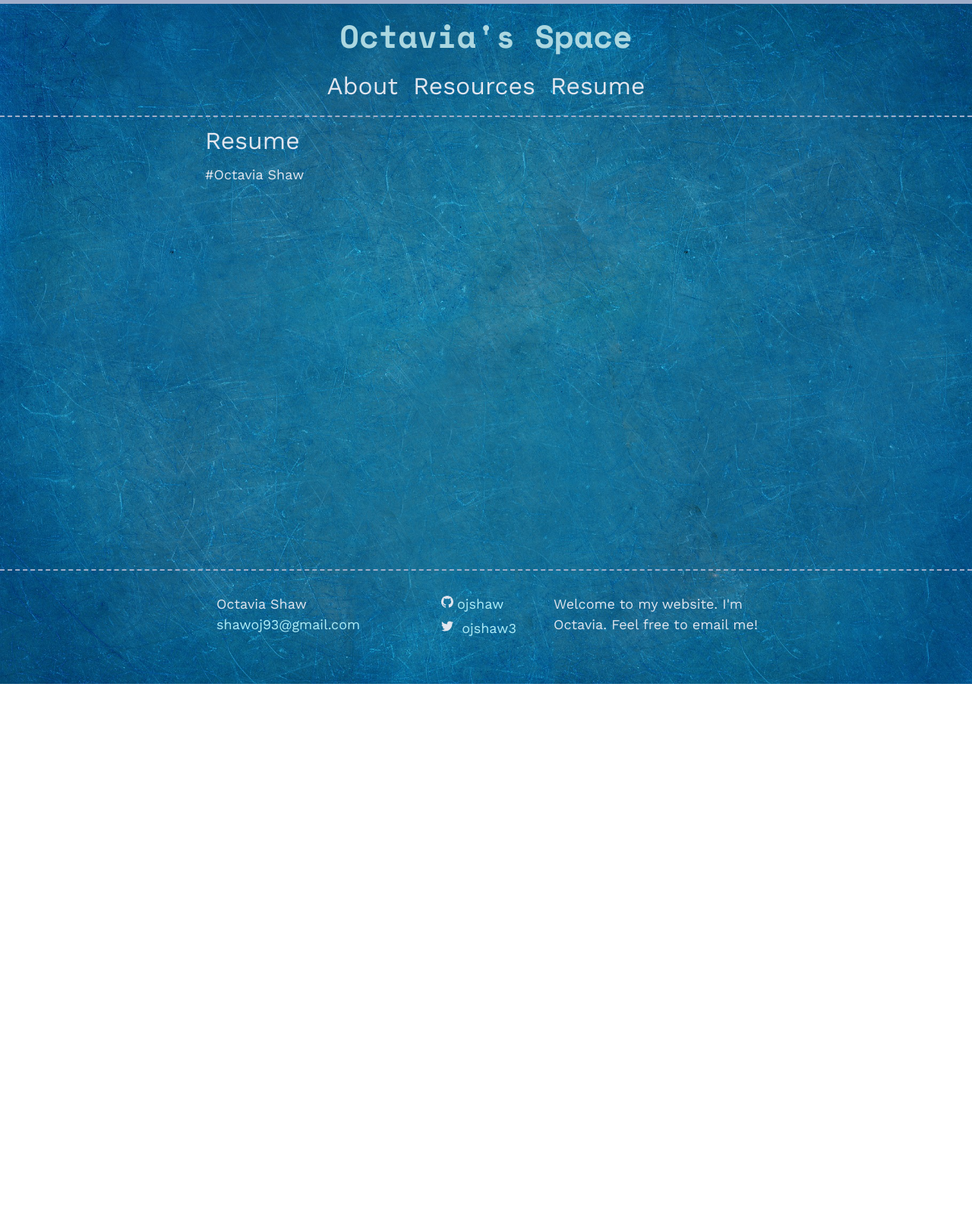
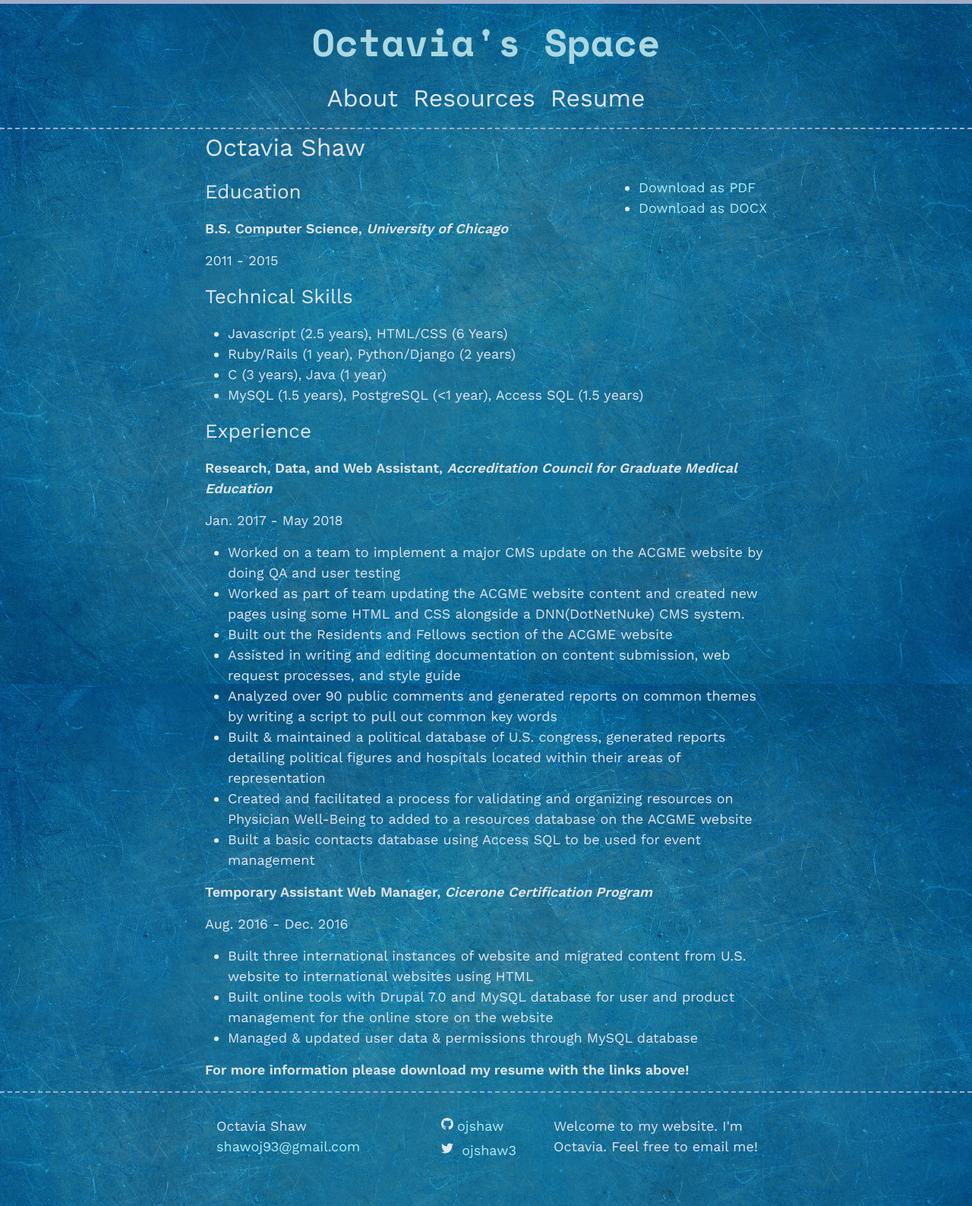
Before and after one commit to ojshaw/ojshaw.github.io, a Jekyll site: the page built from resume.md, in a window 1280 px wide. Shown: the whole page at 76% size. Built offline with Jekyll 4.4.1, drawn with Linux system fonts in a browser that asks for light colours; before the commit the page ends 900 px from its top, so only the background shows below that.

Commit message:
resume added

```diff
--- /dev/null
+++ b/_layouts/resume.html
@@ -0,0 +1,23 @@
+---
+layout: default
+---
+
+<article class="resume">
+
+	<div class="resume-header">
+
+		<h1>Octavia Shaw</h1>
+
+		<ul class="download-box">
+			<li><a class="download-link" href="../assets/resume-octavia-t.pdf" download>Download as PDF</a></li>
+
+			<li><a class="download-link" href="../assets/resume-octavia-t.docx" download>Download as DOCX</a></li>
+		</ul>
+
+	</div>
+
+	<div class="post-content">
+		{{ content }}
+	</div>
+
+</article>
--- a/_sass/minima.scss
+++ b/_sass/minima.scss
@@ -5,7 +5,7 @@
 // Text
 $title-font-family: 'Space Mono', monospace;
 $title-font-weight: 700;
-$title-font-size: 42px;
+$title-font-size: 50px;
 
 $base-font-family: "Work Sans", sans-serif;
 $big-font-size:   	32px;
@@ -23,7 +23,7 @@ $background-color: 	#003c6b;
 $background-image: url('../assets/blue-back_1920.jpg');
 
 $link-color-n: 	#aeedf9;
-$link-color-v: darken($link-color-n, 10%);
+$link-color-v: darken($link-color-n, 5%);
 
 $top-border: 		darken($text-color, 20%);
 
--- a/_sass/minima/_base.scss
+++ b/_sass/minima/_base.scss
@@ -13,7 +13,7 @@ dl, dd, ol, ul, figure {
  * Basic Stylin
 g */
 body {
-	font: $base-font-weight #{$big-font-size}/#{$base-line-height} $base-font-family;
+	font: $base-font-weight #{$small-font-size}/#{$base-line-height} $base-font-family;
 	background: $background-image;
 	-webkit-background-size: cover;
 	-moz-background-size: cover;
@@ -66,6 +66,10 @@ h1 {
 
 h2 {
 	font-size: $med-font-size;
+}
+
+h3 {
+	font-weight: 600;
 }
 /**
  * Links
--- a/_sass/minima/_layout.scss
+++ b/_sass/minima/_layout.scss
@@ -22,6 +22,7 @@
 .site-nav {
 	text-align: center;
   padding-bottom: $spacing-unit / 2;
+  font-size: $big-font-size;
 
 	.nav-trigger {
 		display: none;
@@ -188,3 +189,17 @@
   @include media-query($on-laptop) {
   }
 }
+
+/**
+ * Resume
+ */
+
+.resume-name {
+  float: left;
+}
+
+ .download-box {
+  font-size: $small-font-size;
+  display: block;
+  float: right;
+ }
--- a/index.html
+++ b/index.html
@@ -1,6 +1,4 @@
 ---
-# Feel free to add content and custom Front Matter to this file.
-# To modify the layout, see https://jekyllrb.com/docs/themes/#overriding-theme-defaults
 
 layout: home
 ---
--- a/resume.md
+++ b/resume.md
@@ -1,7 +1,40 @@
 ---
-layout: page
+layout: resume
 title: Resume
 permalink: /resume/
 ---
 
-#Octavia Shaw
+
+## Education
+### B.S. Computer Science, *University of Chicago*
+2011 - 2015
+
+## Technical Skills
++ Javascript (2.5 years), HTML/CSS (6 Years)
++ Ruby/Rails (1 year), Python/Django (2 years)
++ C (3 years), Java (1 year)
++ MySQL (1.5 years), PostgreSQL (<1 year), Access SQL (1.5 years)
+
+## Experience
+### Research, Data, and Web Assistant, *Accreditation Council for Graduate Medical Education*
+Jan. 2017 - May 2018
++ Worked on a team to implement a major CMS update on the ACGME website by
+doing QA and user testing
++ Worked as part of team updating the ACGME website content and created new pages
+using some HTML and CSS alongside a DNN(DotNetNuke) CMS system.
++ Built out the Residents and Fellows section of the ACGME website
++ Assisted in writing and editing documentation on content submission, web request
+processes, and style guide
++ Analyzed over 90 public comments and generated reports on common themes by
+writing a script to pull out common key words
++ Built & maintained a political database of U.S. congress, generated reports detailing political figures and hospitals located within their areas of representation
++ Created and facilitated a process for validating and organizing resources on Physician Well-Being to added to a resources database on the ACGME website
++ Built a basic contacts database using Access SQL to be used for event management
+
+### Temporary Assistant Web Manager, *Cicerone Certification Program*
+Aug. 2016 - Dec. 2016
++ Built three international instances of website and migrated content from U.S. website to international websites using HTML
++ Built online tools with Drupal 7.0 and MySQL database for user and product management for the online store on the website
++ Managed & updated user data & permissions through MySQL database
+
+### For more information please download my resume with the links above!
```
Also changed, not shown: about.md (+1 -1 lines), 2 other files.
